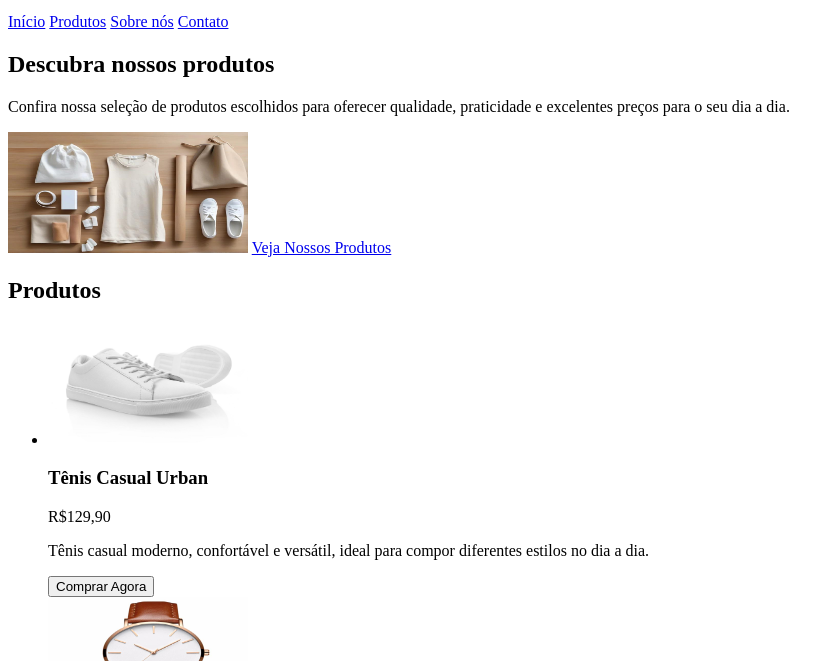
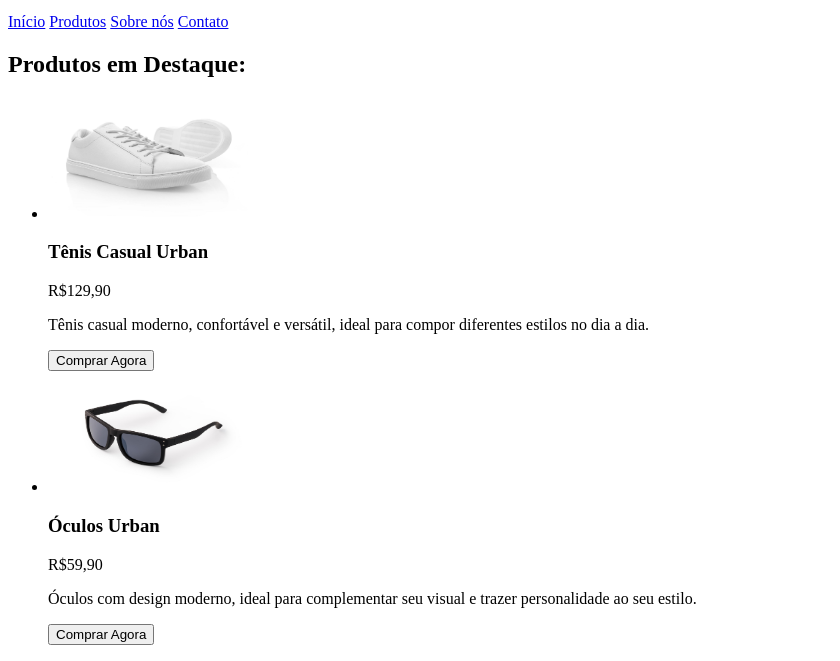
Before and after one commit to ocruuz/sitecomcatalogo, a plain HTML site: page index.html in a window 1280 px wide. Shown: the part 281-942 px from the top of the page, without its empty margins (0-840 px from the left). Drawn offline with Linux system fonts and the light colour scheme.

Commit message:
adicionado produtos em destaque

```diff
--- a/index.html
+++ b/index.html
@@ -17,6 +17,29 @@
             <a href="#contato">Contato</a>
             </nav>
     </header>
+ <section id="produtos-destaque">
+    <h2>Produtos em Destaque:</h2>
+     <ul>
+            <li>
+                <article>
+                    <img src="./tenis-img1.jpg" alt="Tênis branco casual" width="200" height="121">
+                    <h3>Tênis Casual Urban</h3>
+                    <p>R$129,90</p>
+                    <p>Tênis casual moderno, confortável e versátil, ideal para compor diferentes estilos no dia a dia.</p>
+                    <button onclick="window.location.href='https://wa.me/5513991268979'">Comprar Agora</button>
+                </article>
+                </li>
+         <li>
+                <article>
+                    <img src="oculos-img3.jpg" alt="Óculos urban" width="200" height="121">
+                    <h3>Óculos Urban</h3>
+                    <p>R$59,90</p>
+                    <p>Óculos com design moderno, ideal para complementar seu visual e trazer personalidade ao seu estilo.</p>
+                    <button onclick="window.location.href='https://wa.me/5513991268979'">Comprar Agora</button>
+                </article>
+            </li>
+     </ul>
+ </section>
     <!--SEÇAO principal-->
 <main>
     <section id="inicio">
@@ -24,6 +47,7 @@
         <p>Confira nossa seleção de produtos escolhidos para oferecer qualidade, praticidade e excelentes preços para o seu dia a dia.</p>
         <img src="tVZlBvvjic8fihfG00TaentHLbdvFFOx9Bs0gz-slIY-9L9Obm3wDpRqvm7kUFz9C562I074P073PwRKw84SyfWuR3--gXhZLZwOD8ipTqidZ6wLRXlRWMN03sti1ANka9J6rDJEH2Mz5JnIa7rkPX9KN7lC0XlfrA8rlFpuc-_ij0m_mLr5GkuDeQupnXtc.jpg" alt="Veja nossos produtos" width="240" height="121">
         <a href="#produtos">Veja Nossos Produtos</a>
+
     </section>
     <!--CATALOGO DOS PRODUOS-->
 
```
